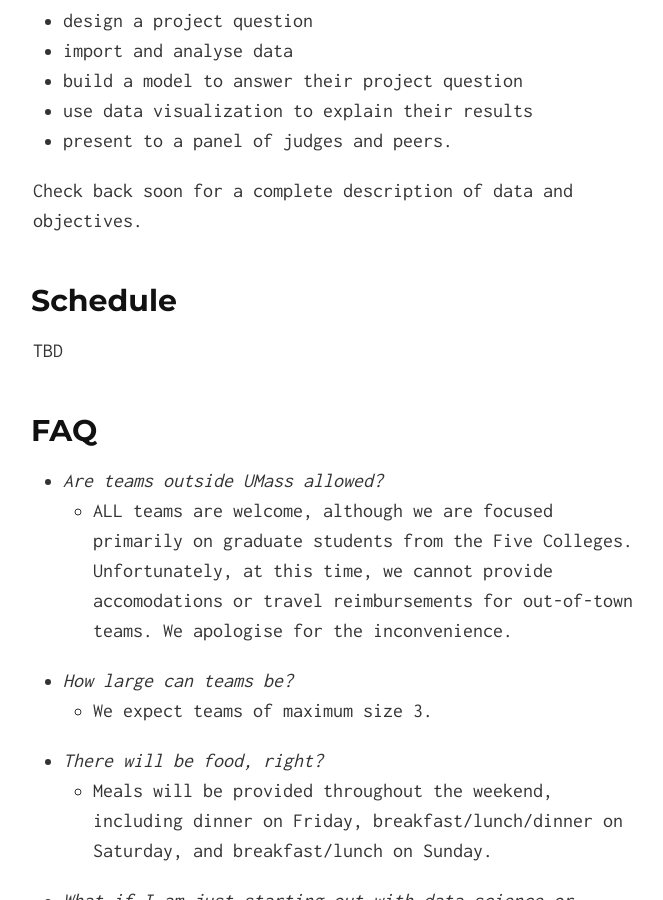
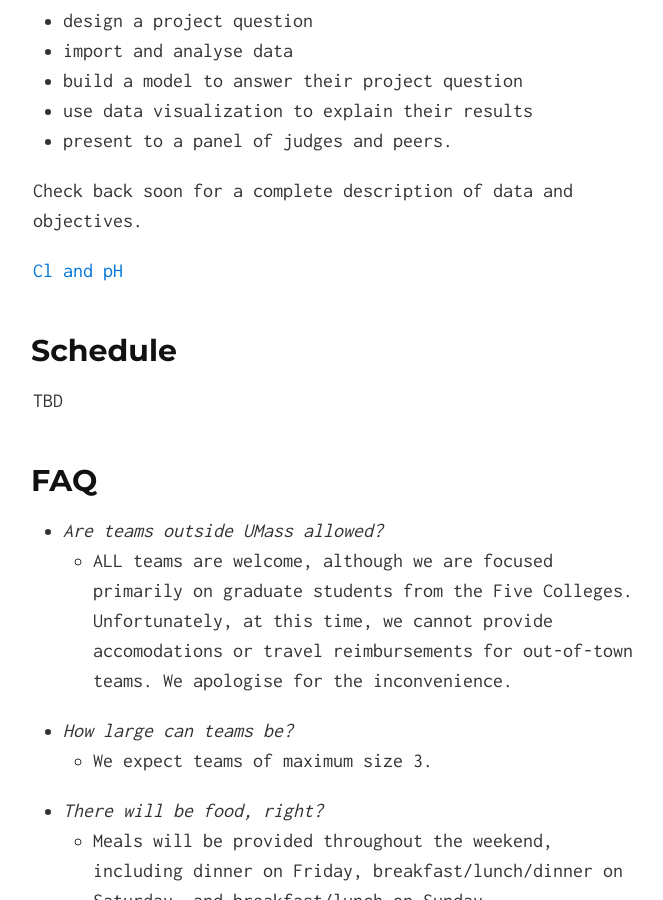
Before and after one commit to gridclub/Hack2O, a Jekyll site: the page built from index.md, in a window 1280 px wide and 900 px high, scrolled down 1596 px. Shown: the whole window, without its empty margins (307-970 px from the left). Built offline with Jekyll 4.4.1, drawn with Linux system fonts in a browser that asks for light colours; nearby versions of some CDN libraries.

Commit message:
Flint dataset - test

```diff
--- a/index.md
+++ b/index.md
@@ -51,8 +51,8 @@ Check back soon for a complete description of data and objectives.
 
 [//]: # (Discussion board (just create a github issue): https://github.com/gridclub/Hack2O/issues)
 
-[//]: # (Data download: hack2o/assets/....)
-
+[//]: # (Data download: http://gridclub.io/Hack2O/assets/dataset/Chlorine_and_pH_for_GRiD.xlsx)
+[Cl and pH](http://gridclub.io/Hack2O/assets/dataset/Chlorine_and_pH_for_GRiD.xlsx)
 
 ## <a name="programme"></a> Schedule
 TBD
```
Also changed, not shown: 2 other files.
